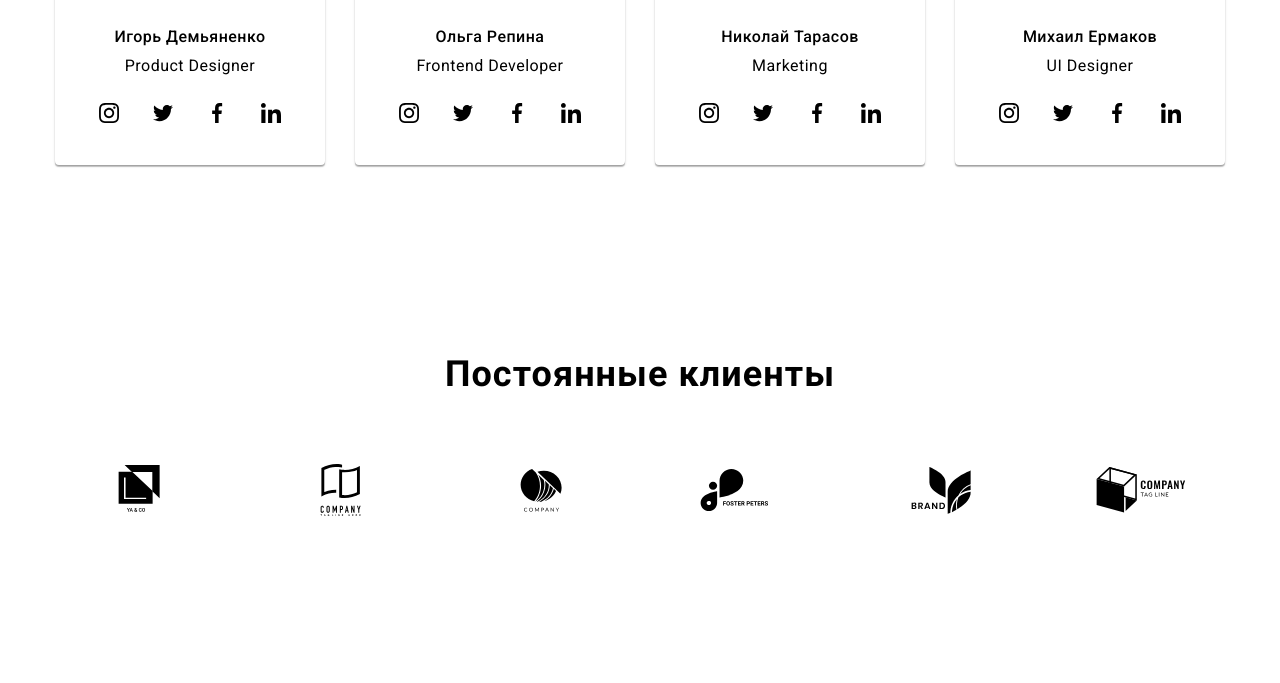
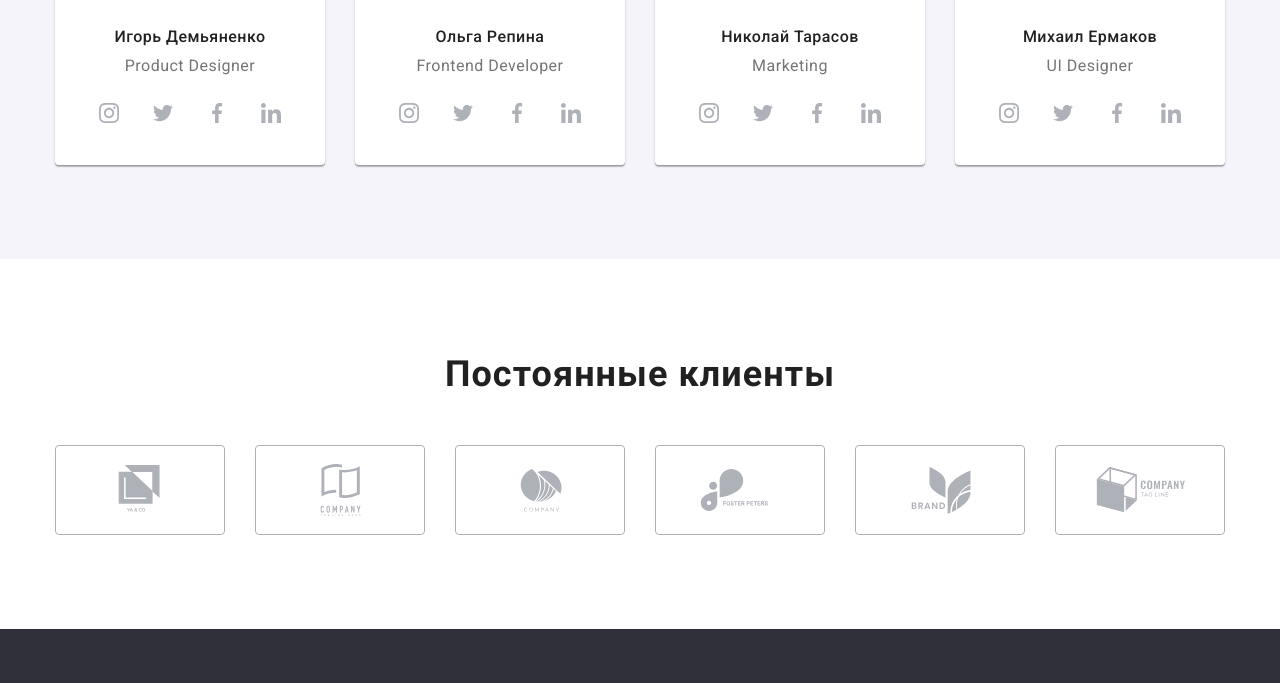
Before and after one commit to Heorhiivv/goit-markup-hw-07, a plain HTML site: page index.html in a window 1280 px wide. Shown: the part 2046-2729 px from the top of the page. Drawn offline with nearby package versions, Linux system fonts and the light colour scheme.

Commit message:
imported css

```diff
--- a/index.html
+++ b/index.html
@@ -7,7 +7,6 @@
   <link href="https://fonts.googleapis.com/css2?family=Raleway:wght@700&family=Roboto:wght@400;500;700;900&display=swap" rel="stylesheet">
   <link rel="stylesheet" href="https://cdnjs.cloudflare.com/ajax/libs/modern-normalize/1.0.0/modern-normalize.min.css" integrity="sha512-ISS7cAi1PEhQ8jnbJpJZMd29NlhNj4AWYyLOSp2CE/CsHxTCu+r+t0D2yoJudVrd0/8fTVPUVDzY5Tvli75u/g==" crossorigin="anonymous" />
   <link rel="stylesheet" href="./css/main.min.css">
-  <link rel="stylesheet" href="./css/styles.css">
 </head>
 
 <body class="page">
--- a/sass/main.scss
+++ b/sass/main.scss
@@ -1,4 +1,5 @@
 @import "./utils/visually-hidden";
+// ****VARIABLES****//
 @import "./utils/veriables";
 @import "./base/base";
 @import "./base/container";
```
Also changed, not shown: css/styles.css (deleted, +0 -20 lines), portfolio.html (+0 -2 lines), css/main.css, css/main.min.css, 2 other files.
